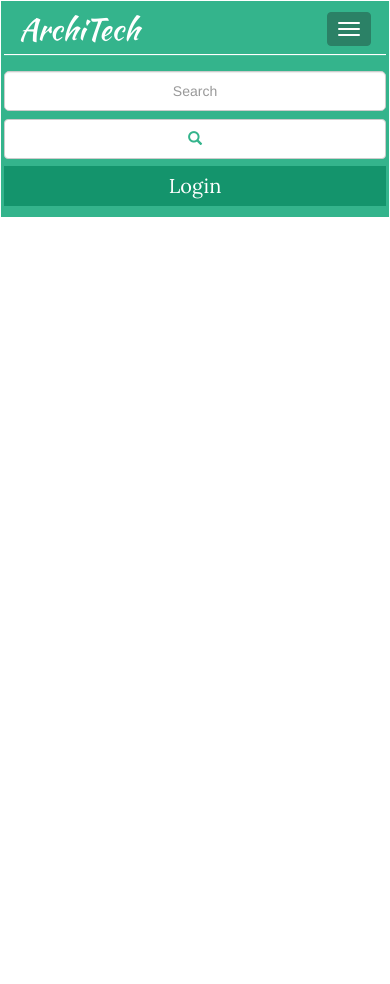
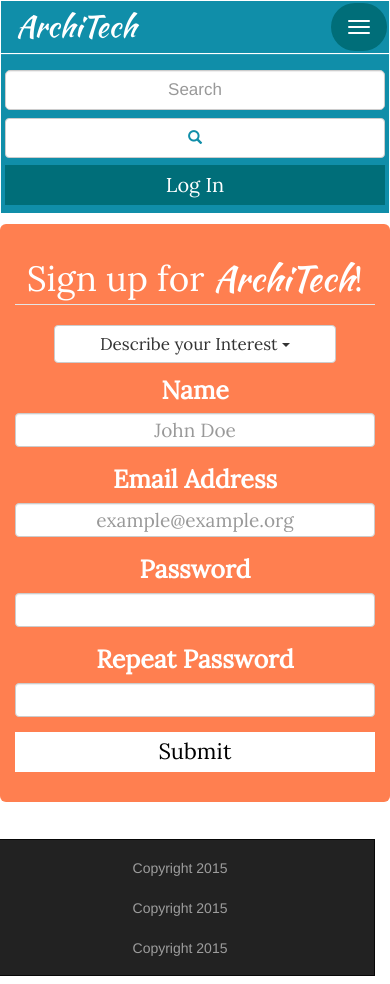
Before and after one commit to jordanz1/app, a plain HTML site: page front/index.html in a window 390 px wide. Both pictures are taken after a click on the button 349 px from the left and 29 px from the top of the page. Before the commit the page ends 844 px from the top, so only its background shows below. Drawn offline with nearby package versions, Linux system fonts and the light colour scheme.

Commit message:
signup testing

```diff
--- a/front/css/index.css
+++ b/front/css/index.css
@@ -0,0 +1,69 @@
+body{
+    background-color: white;
+    margin: 0;
+}
+
+#signup {
+    width: 100%;
+    padding: 0;
+    margin-top: 30px;
+    margin-bottom: 0;
+
+}
+
+#signup-jumbo{
+    max-width: 950px;
+    background-color:coral;
+    color:white;
+    font-family: 'Lora', serif;
+    text-align: center;
+}
+
+#signup-jumbo legend{
+    color:white;
+    font-size: 50px;
+
+}
+
+#interest{
+    padding-left: 45px;
+    padding-right: 45px;
+    font-size: 17px;
+    margin-bottom: 10px;
+}
+
+#interest-drop li{
+    text-align: center;
+    font-size: 17px;
+    width: 100%;
+}
+
+#signupForm label{
+    font-size: 25px;
+}
+#signupForm input{
+    margin-bottom: 15px;
+    font-size: 19px;
+    text-align: center;
+}
+#signupForm button{
+    background-color: white;
+    color:black;
+    font-size: 22px;
+    width: 100%;
+    max-width: 500px;
+    height:40px;
+    border: none;
+}
+
+@media (max-width: 767px) {
+
+    #signup{
+        margin-top: 10px;
+    }
+
+    #signup-jumbo legend{
+        font-size: 35px;
+    }
+
+}
--- a/front/css/nav.css
+++ b/front/css/nav.css
@@ -1,7 +1,8 @@
 #nav{
     border-radius: 0;
     border-color: white;
-    padding: 3px;
+    padding: 0;
+    margin-bottom: 7px;
 }
 
 
@@ -9,50 +10,56 @@
 
     font-family: 'Kaushan Script', cursive;
     font-size: 30px;
+    margin-right: 5px;
 }
-#almost-search{
-    padding: 0;
-    margin: 0;
+
+#brand:hover{
+    background-color:#006e89;
+}
+
+#search{
     width:300px;
-    border-radius: 0px;
-}
-#search{
-    width:370px;
     padding: 0;
     padding-left: 15px;
     margin: 0;
     margin-top: 8px;
     border-radius: 5px;
+    font-size: 17px;
 }
 
 #search-button{
     margin-top: 8px;
-    width:60px;
+    margin-left: 5px;
+    width:70px;
 }
 
-#search-drop li{
-    margin: 8px;
-    font-size: 17px;
-}
 .glyphicon-search{
-    color:#34b48c;
+    color:#108ea9;
 }
 
 #right-nav li{
     font-size: 26px;
-    padding-right: 40px;
     font-family: 'Lora', serif;
+    margin-right: 25px;
 }
 
-#right-nav li button{
-    border: none;
-    background-color: inherit;
-    color:#FFFFFF;
-    margin-top: 5px;
+#right-nav li input{
+    font-size: 15px;
+}
+
+footer{
+    color: #FFFFFF;
+    width: 100%;
+    margin-top: 0;
+    margin-bottom: 0;
+}
+
+footer li{
+    margin-right: 25px;
 }
 
 .navbar-default {
-  background-color: #34b48c;
+  background-color: #108ea9;
 }
 .navbar-default .navbar-brand {
   color: #ffffff;
@@ -70,7 +77,11 @@
   color: #ffffff;
 }
 .navbar-default .navbar-nav > li > .dropdown-menu {
-  background-color: #34b48c;
+ background-color: #108ea9;
+ margin: 0;
+ margin-right: 3px;
+
+ font-size: 17px;
 }
 .navbar-default .navbar-nav > li > .dropdown-menu > li > a {
   color: #ffffff;
@@ -78,10 +89,10 @@
 .navbar-default .navbar-nav > li > .dropdown-menu > li > a:hover,
 .navbar-default .navbar-nav > li > .dropdown-menu > li > a:focus {
   color: #ffffff;
-  background-color: #2b8166;
+  background-color: #006e79;
 }
 .navbar-default .navbar-nav > li > .dropdown-menu > li > .divider {
-  background-color: #34b48c;
+  background-color: #006e79;
 }
 .navbar-default .navbar-nav > .active > a, .navbar-default .navbar-nav > .active > a:hover, .navbar-default .navbar-nav > .active > a:focus {
   color: #ffffff;
@@ -92,10 +103,13 @@
   background-color: #2b8166;
 }
 .navbar-default .navbar-toggle {
-  border-color: #2b8166;
+  border-style: none;
+    margin: 2px;
+    padding: 17px;
+    border-radius: 25px;
 }
 .navbar-default .navbar-toggle:hover, .navbar-default .navbar-toggle:focus {
-  background-color: #2b8166;
+  background-color: #006e79;
 }
 .navbar-default .navbar-toggle .icon-bar {
   background-color: #ffffff;
@@ -111,13 +125,21 @@
   color: #ffffff;
 }
 
+
 @media (max-width: 767px) {
 
+  #verify{
+    margin-left: 0;
+  }
+
   #search{
-    width: 100%;
+      margin-left: 1%;
+      margin-right: 1%;
+      width: 98%;
       text-align: center;
       height: 40px;
       padding-left: 0;
+
   }
   #search-drop{
     display: none;
@@ -125,20 +147,33 @@
 
 
   #search-button{
-    width:100%;
-    height:40px;
+        margin-left: 1%;
+      margin-right: 1%;
+      width: 98%;
+        height:40px;
   }
 
   #right-nav li{
       text-align: center;
       font-size: 20px;
-      background-color: #14946c;
-      width: 100%;
+      background-color: #006e79;
+      padding:0;
+      margin-left: 1%;
+      margin-right: 1%;
+      width: 98%;
+  }
+    #right-nav li button{
+
       height: 40px;
-      padding:0;
-      margin: 0;
+    }
+  footer div ul{
+      padding: 0;
+      text-align:center;
   }
-
+  footer div ul li{
+    padding: 0;
+    margin-right: 0;
+  }
   .navbar-default .navbar-nav .open .dropdown-menu > li > a {
     color: #ffffff;
   }
--- a/front/index.html
+++ b/front/index.html
@@ -19,7 +19,6 @@
     </head>
 
     <body>
-
             <nav class="navbar navbar-default" role="navigation" id="nav">
               <div class="navbar-header">
                 <button type="button" class="navbar-toggle" data-toggle="collapse" data-target=".navbar-collapse">
@@ -42,19 +41,65 @@
 
 
                     <ul class="nav navbar-nav navbar-right" id="right-nav">
-
-                    <li><button id="loginButton" onClick="loginTransform();">Login</button></li>
+                        <li><a href="/login.html">Log In</a></li>
                     </ul>
               </div>
             </nav>
 
+            <div class="container" id="signup">
 
-        <h1></h1>
+                <center><div class="jumbotron" id="signup-jumbo">
+
+                    <div id="legend">
+                        <legend class="">Sign up for <span style="font-family: 'Kaushan Script', cursive;">ArchiTech</span>!</legend>
+                    </div>
+
+                    <div class="btn-group"><center>
+                        <a class=" form-btn btn btn-default dropdown-toggle btn-select2" data-toggle="dropdown" id="interest">Describe your Interest <span class="caret"></span></a>
+                        <ul class="dropdown-menu" id="interest-drop">
+                                <li><a >Cohort</a></li>
+                                <li><a >Researcher</a></li>
+                                <li><a >Inventor</a></li>
+                        </ul>
+                    </center> </div>
+
+                    <div class="control-group" id="signupForm">
+                            <label class="control-label">Name</label>
+                            <input type="text" id="signupName" placeholder="John Doe" class="form-control">
+                            <label class="control-label">Email Address</label>
+                            <input type="text" id="signupEmail" placeholder="example@example.org" class="form-control">
+                            <label class="control-label">Password</label>
+                            <input type="password" id="signupPass" placeholder="" class="form-control">
+                            <label class="control-label">Repeat Password</label>
+                            <input type="password" id="signupPassCheck" placeholder="" class="form-control">
+                            <p id="signup-pass-result"></p>
+                            <button id="signupButton" onClick="submitSignup()">Submit</button>
+                    </div>
+
+                </div></center>
+
+            </div>
+
+
+            <footer class="navbar navbar-nav navbar-inverse">
+                <div class="container">
+                    <ul class="nav navbar-nav navbar-left">
+
+                        <li><a href="/copyright.html">Copyright 2015</a></li>
+                        <li><a href="/copyright.html">Copyright 2015</a></li>
+                        <li><a href="/copyright.html">Copyright 2015</a></li>
+                    </ul>
+
+
+                </div>
+            </footer>
 
     </body>
 
         <script src="//code.jquery.com/jquery-1.10.2.min.js"></script>
         <script src="https://maxcdn.bootstrapcdn.com/bootstrap/3.3.4/js/bootstrap.min.js"></script>
+        <script>var s, connected=false;</script>
         <script src="https://cdn.socket.io/socket.io-1.3.4.js"></script>
         <script src="/js/main.js"></script>
+        <script src="/js/index.js"></script>
 </html>
--- /dev/null
+++ b/front/js/index.js
@@ -0,0 +1,71 @@
+$(".dropdown-menu li a").click(function(){
+  var selText = $(this).text();
+  $(this).parents('.btn-group').find('.dropdown-toggle').html(selText+' <span class="caret"></span>');
+});
+
+var typeTriggered = false;
+
+$('#signupPassCheck').keyup(function(){
+
+    if( $('#signupPassCheck').val().length >5 || typeTriggered === true){
+
+        typeTriggered = true;
+
+
+        if( $('#signupPassCheck').val() === $('#signupPass').val() ){
+
+            $('#signup-pass-result').css('color', 'green');
+            $('#signup-pass-result').html("<b>Your passwords match.</>");
+
+        }else{
+            $('#signup-pass-result').css('color', 'red');
+            $('#signup-pass-result').html("<b>Your passwords do not match.</>");
+        };
+
+        $('#signupPass').keyup(function(){
+
+
+            if( $('#signupPassCheck').val() === $('#signupPass').val() ){
+
+                $('#signup-pass-result').css('color', 'green');
+                $('#signup-pass-result').html("<b>Your passwords match.</>");
+
+            }else{
+                $('#signup-pass-result').css('color', 'red');
+                $('#signup-pass-result').html("<b>Your passwords do not match.</>");
+            };
+        });
+    };
+});
+
+function submitSignup(){
+    if( $('#signupPassCheck').val() === $('#signupPass').val() ){
+        if( $('#signupPass').val().length >5){
+            if( $('#interest').text() != "Describe your Interest "){
+
+                var interest = $('#interest').text();
+                var email = $('#signupEmail').val();
+                var password = $('#signupPass').val();
+                var name = $('#signupName').val();
+
+                var finalObj = {interest: interest, email: email, password: password, name: name};
+
+                if(connected === true){
+                    s.emit('signUpSubmit', finalObj);
+                };
+
+
+            }else{
+                $('#signup-pass-result').css('color', 'red');
+                $('#signup-pass-result').html("<b>You must pick an interest under 'Describe your Interest' in order to sign up.</>");
+            }
+        }else{
+            $('#signup-pass-result').css('color', 'red');
+            $('#signup-pass-result').html("<b>Your password isn't long enough to sign up. Must be at least 6 characters.</>");
+        };
+
+    }else{
+        $('#signup-pass-result').css('color', 'red');
+        $('#signup-pass-result').html("<b>Your passwords do not match.</>");
+    };
+};
--- a/front/js/main.js
+++ b/front/js/main.js
@@ -3,13 +3,10 @@ var domain = "limaea.com";
 $(document).ready(function() {
 
 
-
     tierTrigger();
 });
 
-//Nav Bar - - - under here
-
-
+//Navbar setup
 
 // Setup Socket Connection (tierTrigger) - - - under here
 
@@ -113,11 +110,12 @@ function processTierData(){
 
 function socketTrigger(tierName){
 
-    var s = io.connect('http://' + tierName +'.'+ domain, {'force new connection': true});
+    s = io.connect('http://' + tierName +'.'+ domain, {'force new connection': true});
 
     s.on('connect', function(){
 
         onConnection(s);
+        connected = true;
 
     });
 };
@@ -125,19 +123,20 @@ function socketTrigger(tierName){
 
 // Socket has been setup successfully - - - under here
 
-function onConnection(s){
+function onConnection(){
 
-    s.send('hello master');
-
+    //Autocomplete search results in nav bar event
     s.on('searchAutoResults', function(autoArr){
 
-        //var numbOfItems = $('#search-drop li').length;
+        //Get rid of existing results
+        $('#search-drop li').remove();
 
-            $('#search-drop li').parent().remove();
-
+        //add in new results
         for(var i=0; i<autoArr.length; i++){
-            $('#search-drop').append('<li><a href="' +autoArr[i].link+ '">' +autoArr[i].name+ '</a><li>');
+            $('#search-drop').append('<li><a href="/search/' +autoArr[i].link+ '">' +autoArr[i].name+ '</a><li>');
         };
     });
 
+
+
 };
```
Also changed, not shown: cust/API.js (+10 -1 lines), front/login.html (added, +44 -0 lines), alter/index.html (added). Lines whose indentation alone changed are shown as unchanged.
